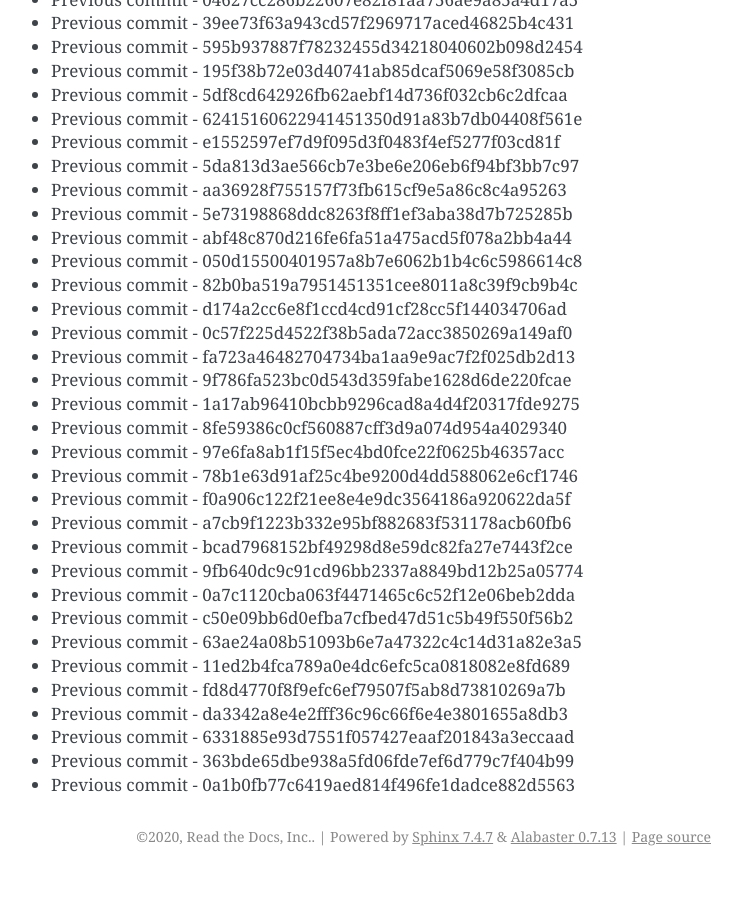
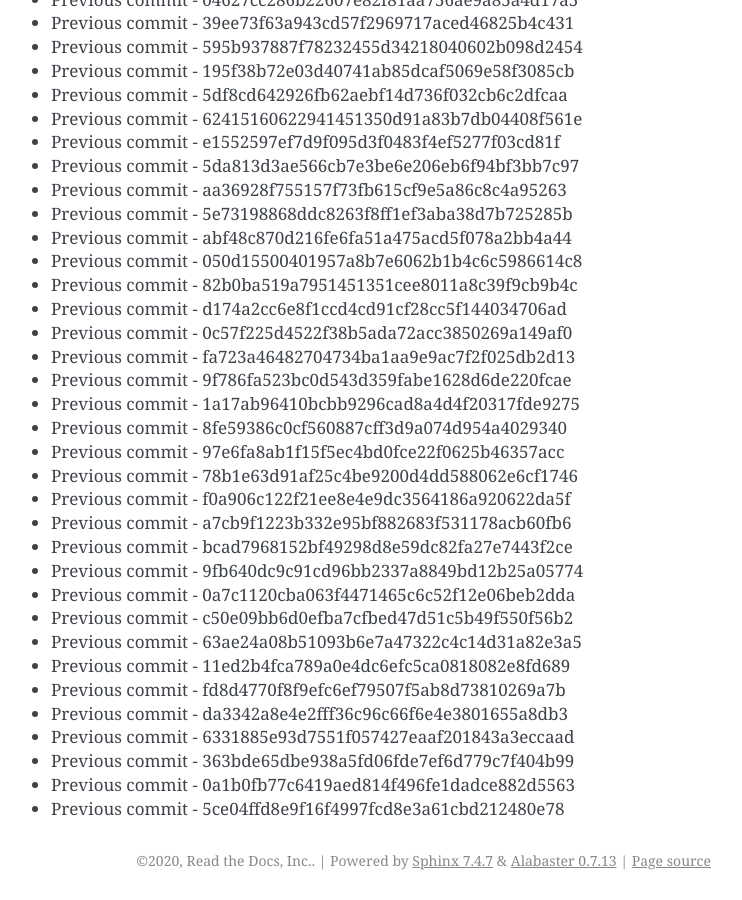
Before and after one commit to readthedocs/rtd-git-stresstest, a Sphinx documentation site: the page built from docs/updates.rst, in a window 1280 px wide and 900 px high, scrolled down 104910 px. Shown: the whole window, without its empty margins (399-1141 px from the left). Built offline with Sphinx 7.4.7, drawn with Linux system fonts in a browser that asks for light colours; before the commit the page ends 105786 px from its top, so only the background shows below that.

Commit message:
Generating commit from previous: 5ce04ffd8e9f16f4997fcd8e3a61cbd212480e78

```diff
--- a/docs/updates.rst
+++ b/docs/updates.rst
@@ -4440,3 +4440,4 @@ It can be tested for any performance characteristics.
 * Previous commit - 6331885e93d7551f057427eaaf201843a3eccaad
 * Previous commit - 363bde65dbe938a5fd06fde7ef6d779c7f404b99
 * Previous commit - 0a1b0fb77c6419aed814f496fe1dadce882d5563
+* Previous commit - 5ce04ffd8e9f16f4997fcd8e3a61cbd212480e78
```
